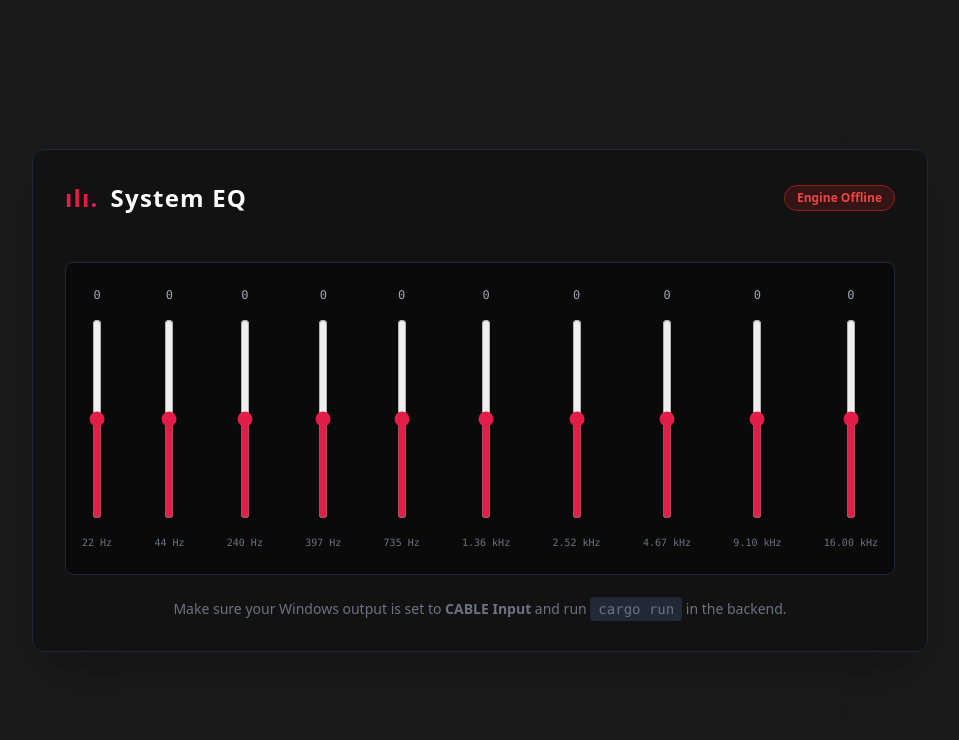
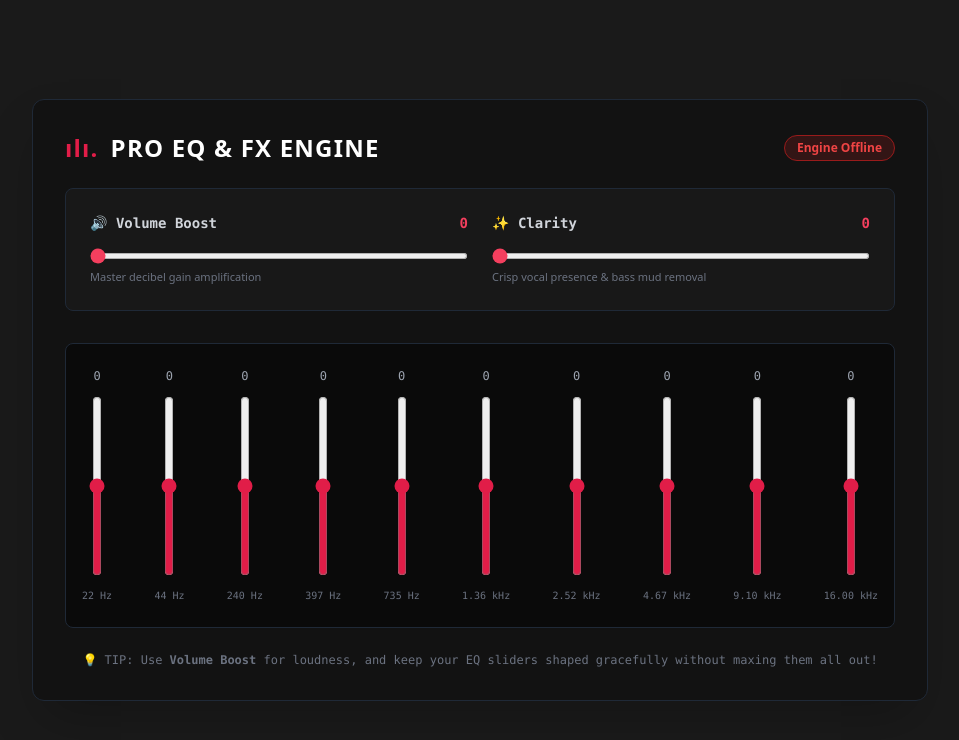
Before and after one commit to briankimani640/equalizer, a plain HTML site: page ui/index.html in a window 1280 px wide. Shown: the whole page, without its empty margins (160-1119 px from the left). Drawn offline with nearby package versions, Linux system fonts and the light colour scheme.

Commit message:
Save latest engine and UI updates

```diff
--- a/ui/index.html
+++ b/ui/index.html
@@ -3,20 +3,28 @@
 <head>
     <meta charset="UTF-8">
     <meta name="viewport" content="width=device-width, initial-scale=1.0">
-    <title>System Equalizer Engine</title>
+    <title>System Equalizer Engine - Pro V2</title>
     <script src="https://cdn.tailwindcss.com"></script>
     <style>
         body { background-color: #1a1a1a; color: #fff; }
 
-        /* Custom Vertical Sliders */
-        input[type=range] {
+        /* Custom Vertical Sliders for EQ */
+        input[type=range].eq-slider {
             writing-mode: vertical-lr;
             direction: rtl;
             appearance: slider-vertical;
             width: 8px;
-            height: 200px;
+            height: 180px;
             vertical-align: bottom;
-            accent-color: #e11d48; /* Red/Pink from FxSound */
+            accent-color: #e11d48;
+            cursor: pointer;
+        }
+
+        /* Custom Horizontal Sliders for Boost & Clarity */
+        input[type=range].fx-slider {
+            width: 100%;
+            height: 6px;
+            accent-color: #f43f5e;
             cursor: pointer;
         }
 
@@ -24,71 +32,88 @@
             display: flex;
             flex-direction: column;
             align-items: center;
-            gap: 1rem;
+            gap: 0.75rem;
         }
     </style>
 </head>
-<body class="min-h-screen flex flex-col items-center justify-center font-sans">
+<body class="min-h-screen flex flex-col items-center justify-center font-sans p-6">
 
     <div class="bg-[#121212] p-8 rounded-xl shadow-2xl border border-gray-800 w-full max-w-4xl">
 
-        <div class="flex justify-between items-center mb-8">
+        <div class="flex justify-between items-center mb-6">
             <h1 class="text-2xl font-bold tracking-wider flex items-center gap-3">
-                <span class="text-rose-600">ılı.</span> System EQ
+                <span class="text-rose-600">ılı.</span> PRO EQ & FX ENGINE
             </h1>
             <div id="status" class="px-3 py-1 rounded-full text-xs font-semibold bg-red-900/30 text-red-500 border border-red-800">
                 Disconnected
             </div>
         </div>
 
-        <!-- Equalizer Sliders -->
-        <div class="flex justify-between px-4 mt-12 bg-[#0a0a0a] rounded-lg p-6 border border-gray-800">
+        <div class="grid grid-cols-2 gap-6 bg-[#181818] p-6 rounded-lg border border-gray-800 mb-8">
+            <div>
+                <div class="flex justify-between text-sm mb-2 font-mono">
+                    <span class="text-gray-300 font-semibold flex items-center gap-2">🔊 Volume Boost</span>
+                    <span id="boost-val" class="text-rose-500 font-bold">0</span>
+                </div>
+                <input type="range" min="0" max="10" step="0.5" value="0" class="fx-slider" oninput="updateFx('boost', this.value)">
+                <p class="text-[11px] text-gray-500 mt-1">Master decibel gain amplification</p>
+            </div>
+
+            <div>
+                <div class="flex justify-between text-sm mb-2 font-mono">
+                    <span class="text-gray-300 font-semibold flex items-center gap-2">✨ Clarity</span>
+                    <span id="clarity-val" class="text-rose-500 font-bold">0</span>
+                </div>
+                <input type="range" min="0" max="10" step="0.5" value="0" class="fx-slider" oninput="updateFx('clarity', this.value)">
+                <p class="text-[11px] text-gray-500 mt-1">Crisp vocal presence & bass mud removal</p>
+            </div>
+        </div>
+
+        <div class="flex justify-between px-4 bg-[#0a0a0a] rounded-lg p-6 border border-gray-800">
             <script>
                 const frequencies = [22, 44, 240, 397, 735, 1360, 2520, 4670, 9100, 16000];
+                let ws;
 
-                // Establish WebSocket to Rust Backend (gracefully handling secure environment restrictions)
-                let ws;
                 try {
                     ws = new WebSocket("ws://127.0.0.1:3030");
-
                     ws.onopen = () => {
                         document.getElementById('status').innerText = "Connected to Engine";
                         document.getElementById('status').className = "px-3 py-1 rounded-full text-xs font-semibold bg-green-900/30 text-green-500 border border-green-800";
                     };
-
                     ws.onclose = () => {
                         document.getElementById('status').innerText = "Engine Offline";
                         document.getElementById('status').className = "px-3 py-1 rounded-full text-xs font-semibold bg-red-900/30 text-red-500 border border-red-800";
                     };
+                } catch (e) { console.warn("Offline preview"); }
 
-                    ws.onerror = (e) => {
-                        console.warn("WebSocket error (ensure Rust backend is running locally):", e);
-                    };
-                } catch (e) {
-                    console.warn("WebSockets to localhost are restricted in this preview environment. Open this file locally to connect to the engine.");
-                    document.getElementById('status').innerText = "Preview Mode (Offline)";
+                // Send Volume Boost or Clarity to Rust
+                function updateFx(type, value) {
+                    document.getElementById(`${type}-val`).innerText = value;
+                    if (ws && ws.readyState === WebSocket.OPEN) {
+                        let payload = {};
+                        payload[type] = parseFloat(value);
+                        ws.send(JSON.stringify(payload));
+                    }
                 }
 
+                // Send 10-Band EQ updates to Rust
                 function updateGain(bandIndex, gainValue) {
-                    // Update UI label
                     document.getElementById(`label-${bandIndex}`).innerText = gainValue > 0 ? `+${gainValue}` : gainValue;
-
-                    // Send to Rust Backend instantly
                     if (ws && ws.readyState === WebSocket.OPEN) {
                         ws.send(JSON.stringify({ band: bandIndex, gain: parseFloat(gainValue) }));
                     }
                 }
 
-                // Generate the 10 bands dynamically based on the frequencies
+                // Generate the 10 EQ bands dynamically
                 frequencies.forEach((freq, index) => {
                     let freqLabel = freq >= 1000 ? (freq/1000).toFixed(2) + ' kHz' : freq + ' Hz';
-
                     document.write(`
                         <div class="slider-container group">
                             <span id="label-${index}" class="text-xs text-gray-400 font-mono group-hover:text-rose-500 transition-colors">0</span>
                             <input
                                 type="range"
                                 min="-12" max="12" step="1" value="0"
+                                class="eq-slider"
                                 oninput="updateGain(${index}, this.value)"
                             >
                             <span class="text-[10px] text-gray-500 font-mono">${freqLabel}</span>
@@ -98,8 +123,8 @@
             </script>
         </div>
 
-        <div class="mt-6 text-center text-sm text-gray-500">
-            Make sure your Windows output is set to <strong>CABLE Input</strong> and run <code class="bg-gray-800 px-2 py-1 rounded">cargo run</code> in the backend.
+        <div class="mt-6 text-center text-xs text-gray-500 font-mono">
+            💡 TIP: Use <strong>Volume Boost</strong> for loudness, and keep your EQ sliders shaped gracefully without maxing them all out!
         </div>
     </div>
 
```
